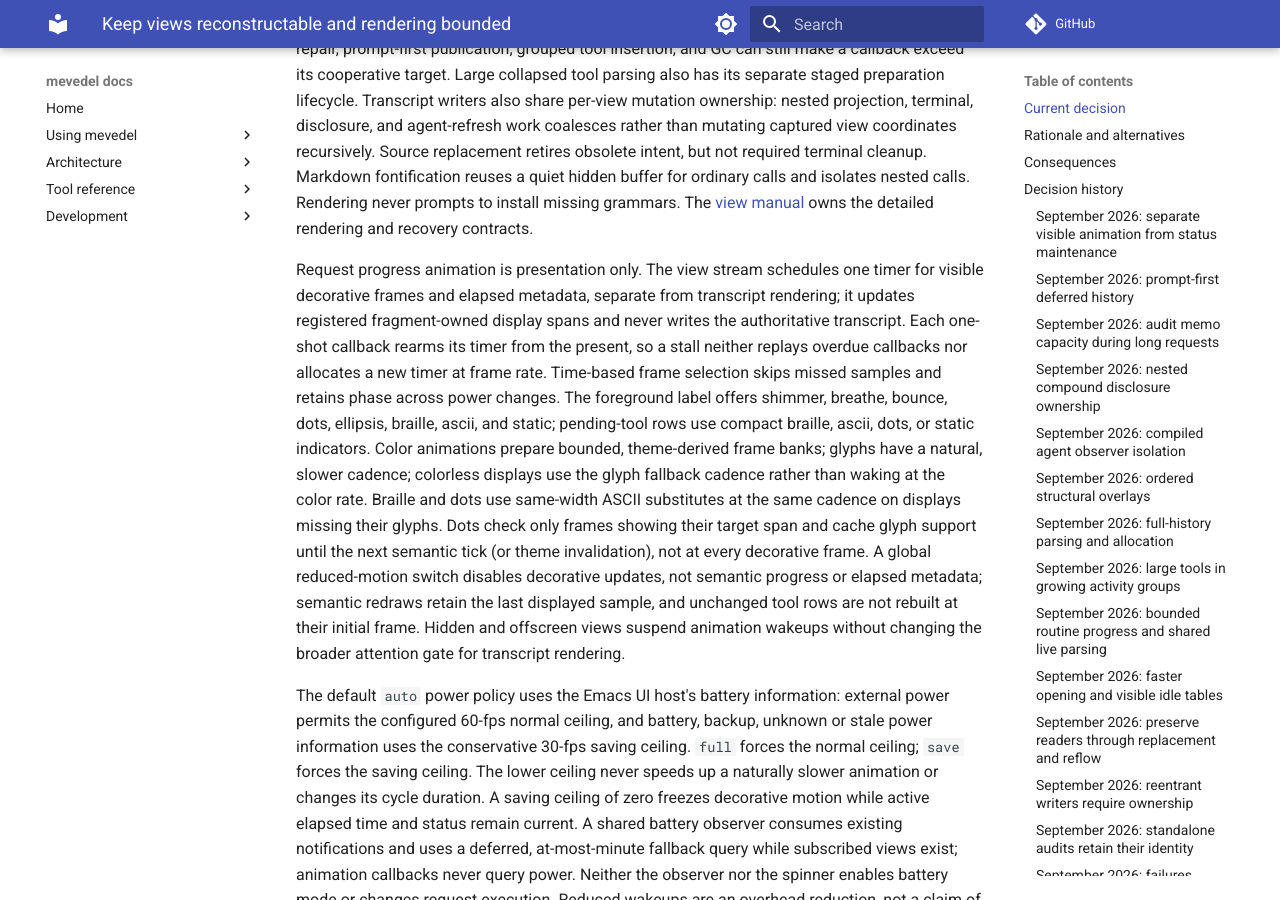
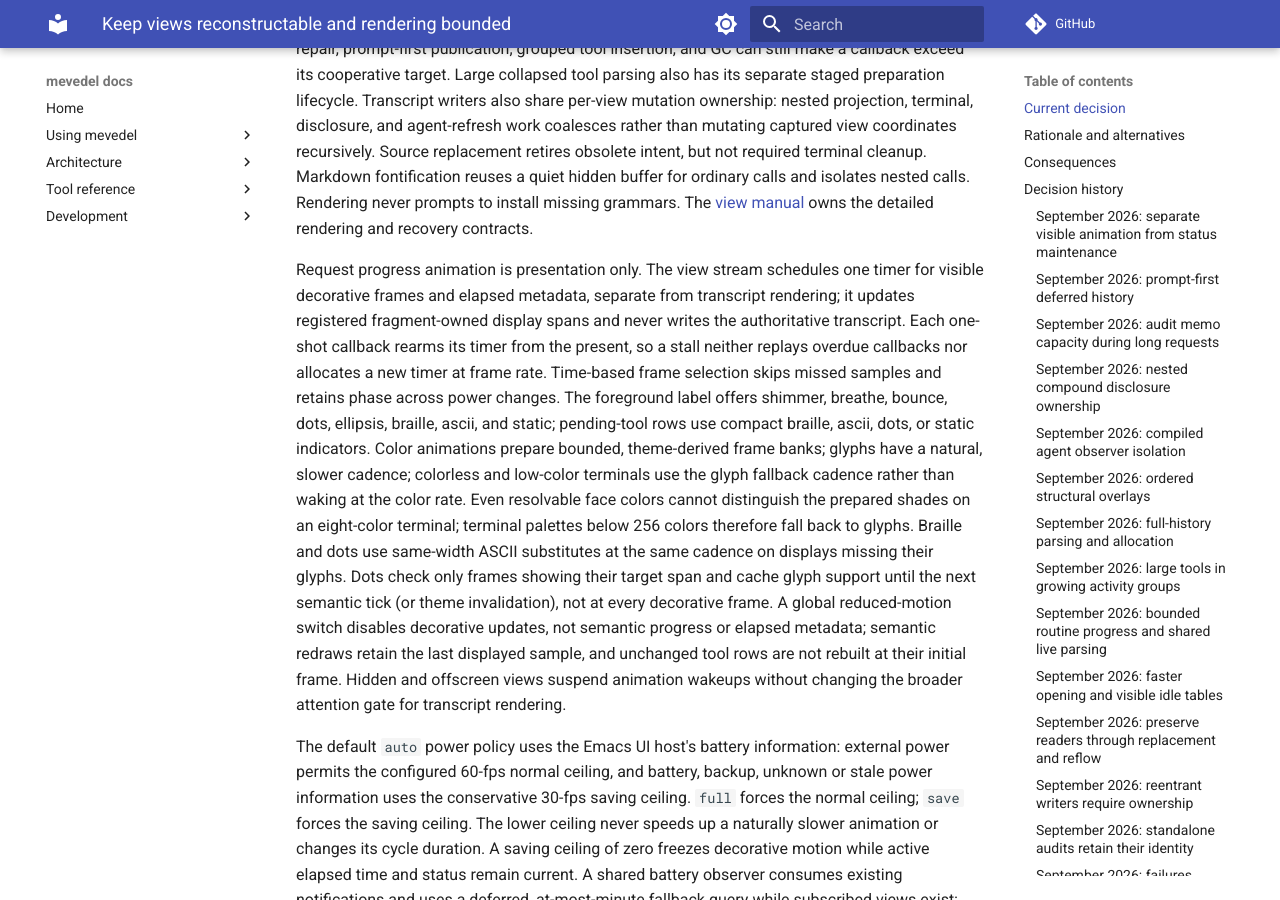
Before and after one commit to FrauH0lle/mevedel, an MkDocs documentation site: the page built from docs/adr/0119-keep-views-reconstructable-and-rendering-bounded.md, in a window 1280 px wide and 900 px high, scrolled down 1162 px. Built offline with MkDocs 1.6.1 and Material for MkDocs 9.7.7, drawn with Linux system fonts in a browser that asks for light colours; comment, search, counter and statistics services are not loaded.

Commit message:
fix(view): Fall back from color animation on low-color terminals

```diff
--- a/docs/adr/0119-keep-views-reconstructable-and-rendering-bounded.md
+++ b/docs/adr/0119-keep-views-reconstructable-and-rendering-bounded.md
@@ -66,9 +66,12 @@ samples and retains phase across power changes. The foreground label
 offers shimmer, breathe, bounce, dots, ellipsis, braille, ascii, and static;
 pending-tool rows use compact braille, ascii, dots, or static indicators.
 Color animations prepare bounded, theme-derived frame banks; glyphs have a
-natural, slower cadence; colorless displays use the glyph fallback cadence
-rather than waking at the color rate. Braille and dots use same-width ASCII
-substitutes at the same cadence on displays missing their glyphs. Dots check
+natural, slower cadence; colorless and low-color terminals use the glyph
+fallback cadence rather than waking at the color rate. Even resolvable face
+colors cannot distinguish the prepared shades on an eight-color terminal;
+terminal palettes below 256 colors therefore fall back to glyphs. Braille and
+dots use same-width ASCII substitutes at the same cadence on displays missing
+their glyphs. Dots check
 only frames showing their target span and cache glyph support until the next
 semantic tick (or theme invalidation), not at every decorative frame. A global
 reduced-motion switch disables decorative updates, not semantic progress or
```
Also changed, not shown: .mevedel/shared/spinner-animation-validation-20260927.md (+25 -0 lines), docs/view.md (+4 -1 lines), 3 other files.
